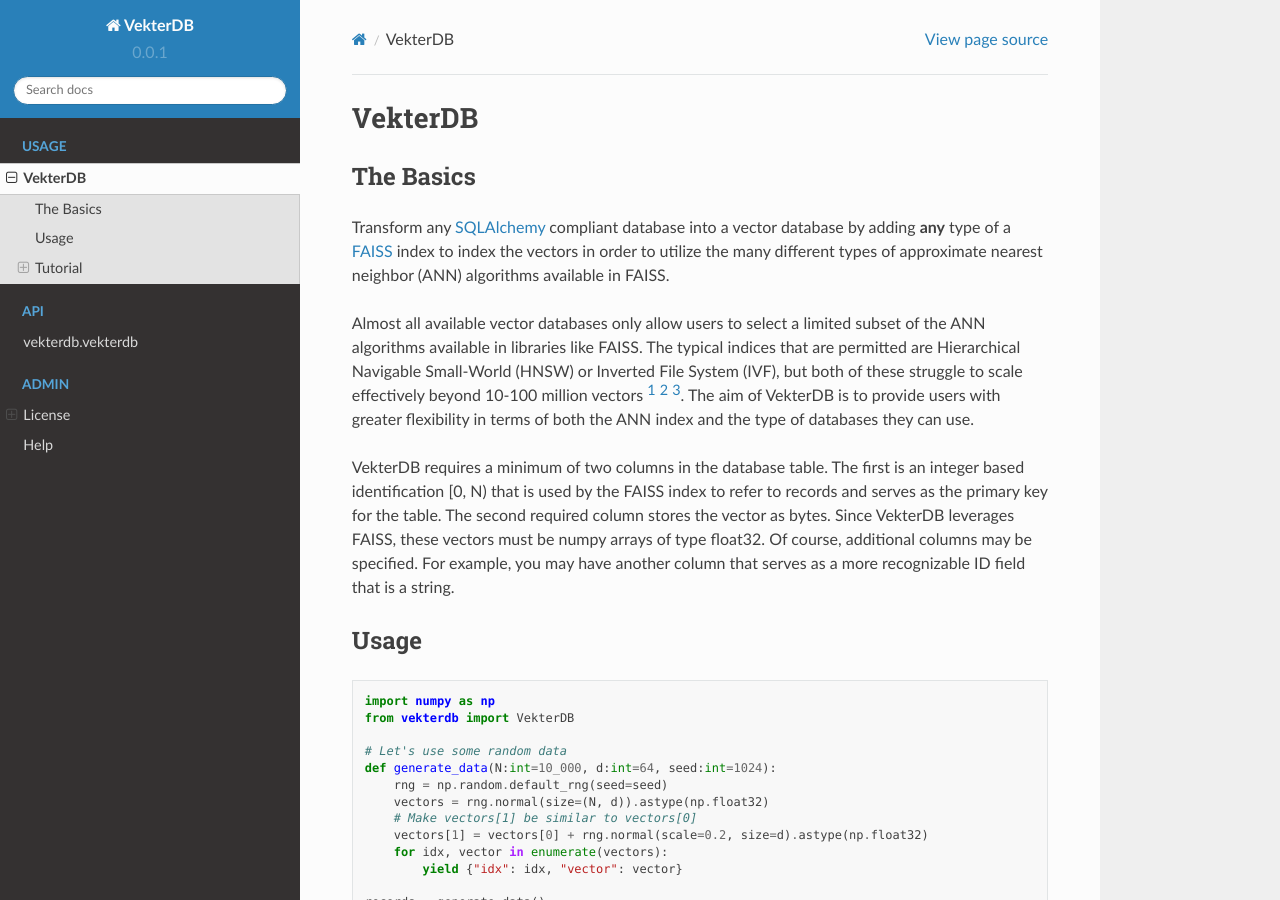
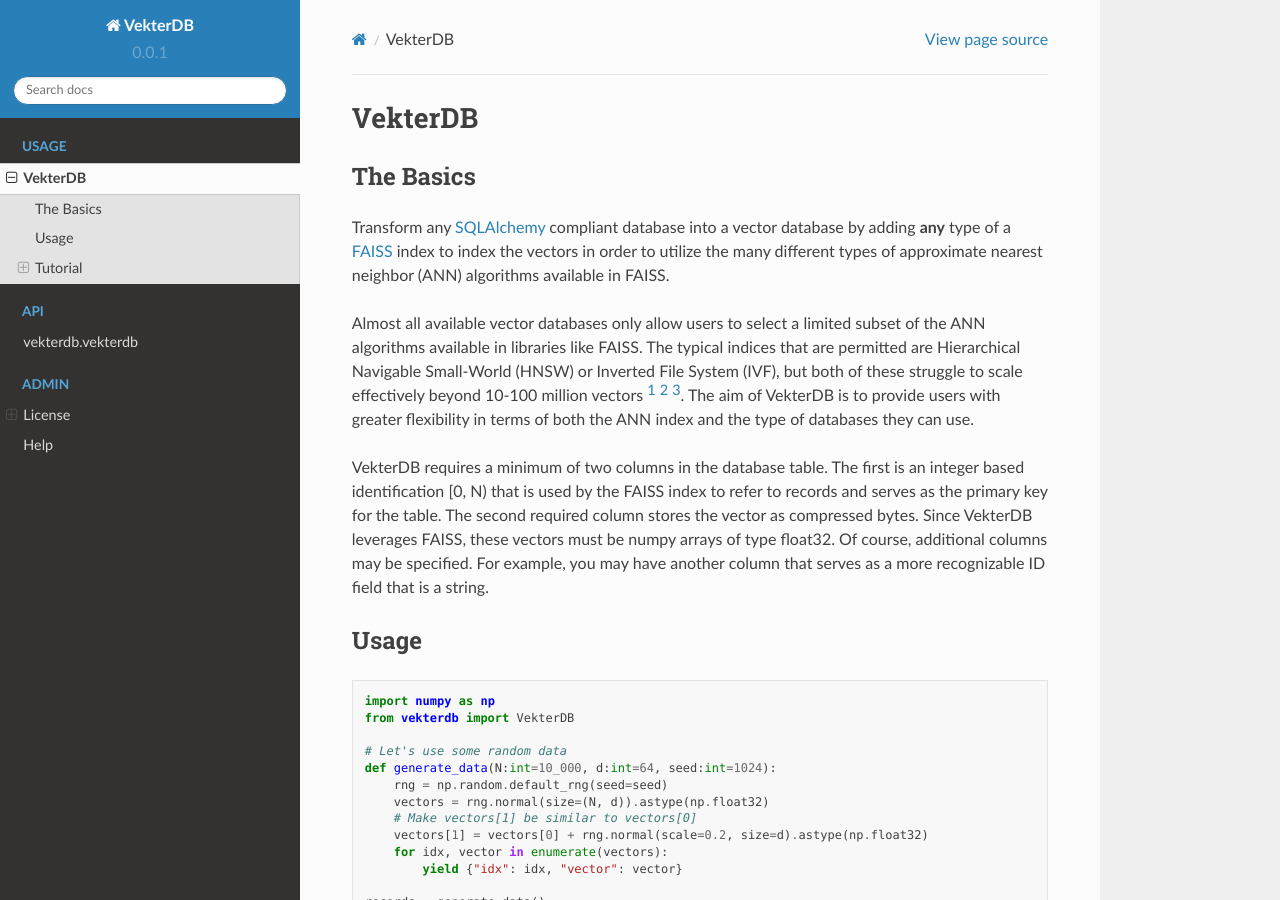
Before and after one commit to mhendrey/vekterdb, a Sphinx documentation site: the page built from docs/source/vekterdb.rst, in a window 1280 px wide and 900 px high. Built offline with Sphinx 7.4.7 and the Read the Docs theme 2.0.0, drawn with Linux system fonts in a browser that asks for light colours; some of the changed text lies outside the part shown.

Commit message:
serialize() now also compresses the bytes
On the SIFT-1M dataset, I got ~2.1x compression using zlib(level=4)
so that seemed worth it. I did check zstandard and that was slower
for a similar compression.

```diff
--- a/docs/source/vekterdb.rst
+++ b/docs/source/vekterdb.rst
@@ -18,9 +18,10 @@
 VekterDB requires a minimum of two columns in the database table. The first is an
 integer based identification [0, N) that is used by the FAISS index to refer to records
 and serves as the primary key for the table. The second required column stores the
-vector as bytes. Since VekterDB leverages FAISS, these vectors must be numpy arrays of
-type float32. Of course, additional columns may be specified. For example, you may have
-another column that serves as a more recognizable ID field that is a string.
+vector as compressed bytes. Since VekterDB leverages FAISS, these vectors must be numpy
+arrays of type float32. Of course, additional columns may be specified. For example,
+you may have another column that serves as a more recognizable ID field that is a
+string.
 
 Usage
 -----
```
Also changed, not shown: other parts of docs/source/vekterdb.rst (+1 -2 lines), 1 other file.
